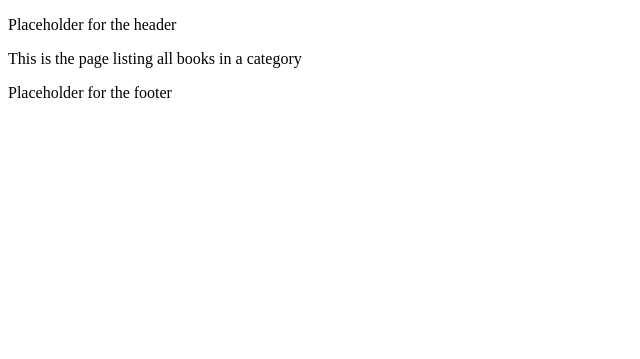
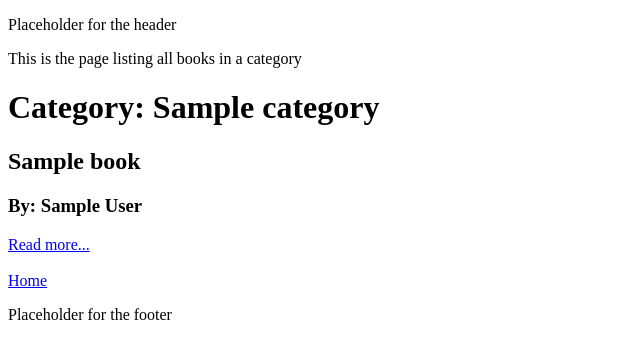
Before and after one commit to sam-atkins/fsnd-item_catalog, a Flask app: template templates/categorybooks.html in a window 1280 px wide. Shown: the top 359 px of the page, without its empty margins (0-640 px from the left). Run offline with Flask 2, Linux system fonts and the light colour scheme; the template is opened without the code that fills it: most values are stand-ins (such as "Sample title", 1, 10 or a date in 2020).

Commit message:
feat: Basic templates with data

```diff
--- a/templates/categorybooks.html
+++ b/templates/categorybooks.html
@@ -6,6 +6,20 @@
     <p>This is the page listing all books in a category</p>
 </div>
 
+<div>
+    <h1>Category: {{category.name}}</h1>
+
+    {% for book in books  %}
+        <h2>{{book.name}}</h2>
+        <h3>By: {{book.author}}</h3>
+        <a href="{{url_for('theBook', book_id=book.id)}}">Read more...</a>
+        <br>
+        <br>
+    {% endfor %}
+
+    <a href="{{url_for('index')}}">Home</a>
+</div>
+
 {% include "footer.html" %}
 
 {% endblock content %}
```
Also changed, not shown: templates/book.html (added, +23 -0 lines), templates/index.html (+11 -0 lines).
